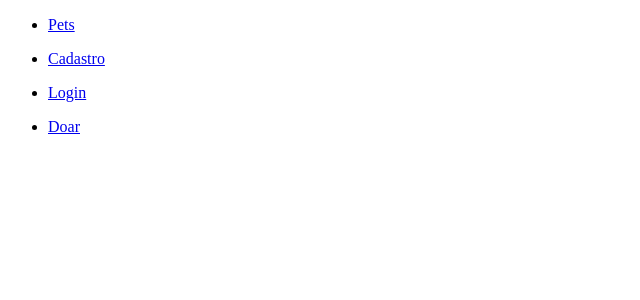
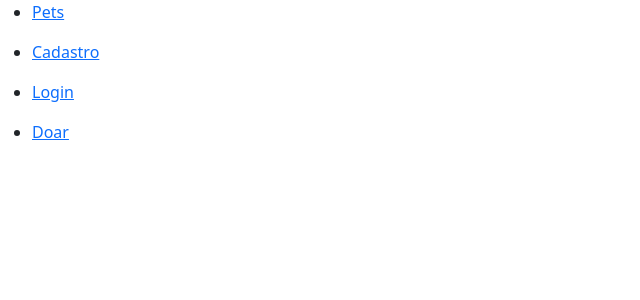
Before and after one commit to A-ghil/front-end-petito, an Angular app in the folder petitto-app/: page / in a window 1280 px wide. Shown: the top 300 px of the page, without its empty margins (0-640 px from the left). Built offline with nearby package versions, Linux system fonts and the light colour scheme.

Commit message:
route handling and bootstrap inclusion globally

```diff
--- a/petitto-app/package.json
+++ b/petitto-app/package.json
@@ -19,6 +19,8 @@
     "@angular/platform-browser": "~11.2.13",
     "@angular/platform-browser-dynamic": "~11.2.13",
     "@angular/router": "~11.2.13",
+    "bootstrap": "^5.0.0",
+    "ngx-bootstrap": "^6.2.0",
     "rxjs": "~6.6.0",
     "tslib": "^2.0.0",
     "zone.js": "~0.11.3"
--- a/petitto-app/src/app/app-routing.module.ts
+++ b/petitto-app/src/app/app-routing.module.ts
@@ -6,6 +6,7 @@ import { LoginComponent } from './login/login.component';
 import { PetsComponent } from './pets/pets.component';
 
 const routes: Routes = [
+  {path: '', redirectTo: '', pathMatch:'full'},
   {path:'pets',component:PetsComponent},
   {path:'cadastro',component:CadastroComponent},
   {path:'login',component:LoginComponent},
--- a/petitto-app/src/styles.css
+++ b/petitto-app/src/styles.css
@@ -1 +1,2 @@
 /* You can add global styles to this file, and also import other style files */
+@import '../node_modules/bootstrap/dist/css/bootstrap.min.css';
```
Also changed, not shown: 1 other file (tests, documents, lock files or other folders).
